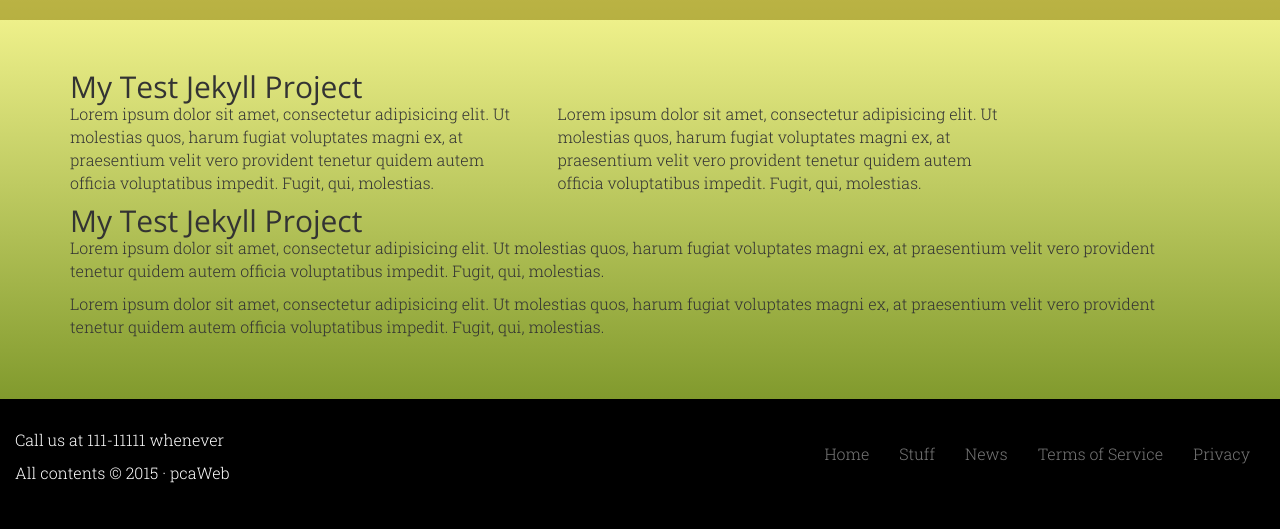
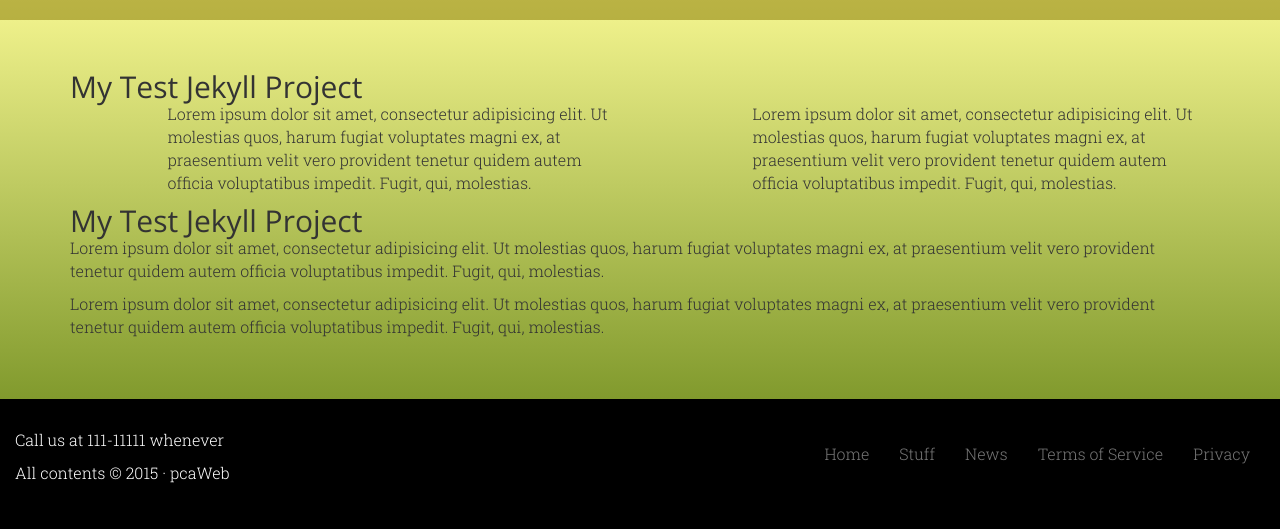
Before and after one commit to pcaWeb/My-Jekyll-Site, a Jekyll site: the page built from index.html, in a window 1280 px wide. Shown: the part 770-1299 px from the top of the page. Built offline with Jekyll 4.4.1, drawn with Linux system fonts in a browser that asks for light colours; nearby versions of some CDN libraries; Markdown is read by kramdown in place of the engine named in the settings.

Commit message:
col-md-offset-1

```diff
--- a/index.html
+++ b/index.html
@@ -5,9 +5,9 @@ layout: default
 <div class="content container">
 	<h2>My Test Jekyll Project</h2>
 	<div class="row">
-		<p class="col-md-5">Lorem ipsum dolor sit amet, consectetur adipisicing elit. Ut molestias quos, harum fugiat voluptates magni ex, at praesentium velit vero provident tenetur quidem autem officia voluptatibus impedit. Fugit, qui, molestias.</p>
+		<p class="col-md-5 col-md-offset-1">Lorem ipsum dolor sit amet, consectetur adipisicing elit. Ut molestias quos, harum fugiat voluptates magni ex, at praesentium velit vero provident tenetur quidem autem officia voluptatibus impedit. Fugit, qui, molestias.</p>
 
-		<p class="col-md-5">Lorem ipsum dolor sit amet, consectetur adipisicing elit. Ut molestias quos, harum fugiat voluptates magni ex, at praesentium velit vero provident tenetur quidem autem officia voluptatibus impedit. Fugit, qui, molestias.</p>
+		<p class="col-md-5 col-md-offset-1">Lorem ipsum dolor sit amet, consectetur adipisicing elit. Ut molestias quos, harum fugiat voluptates magni ex, at praesentium velit vero provident tenetur quidem autem officia voluptatibus impedit. Fugit, qui, molestias.</p>
 
 	</div>
 
```
